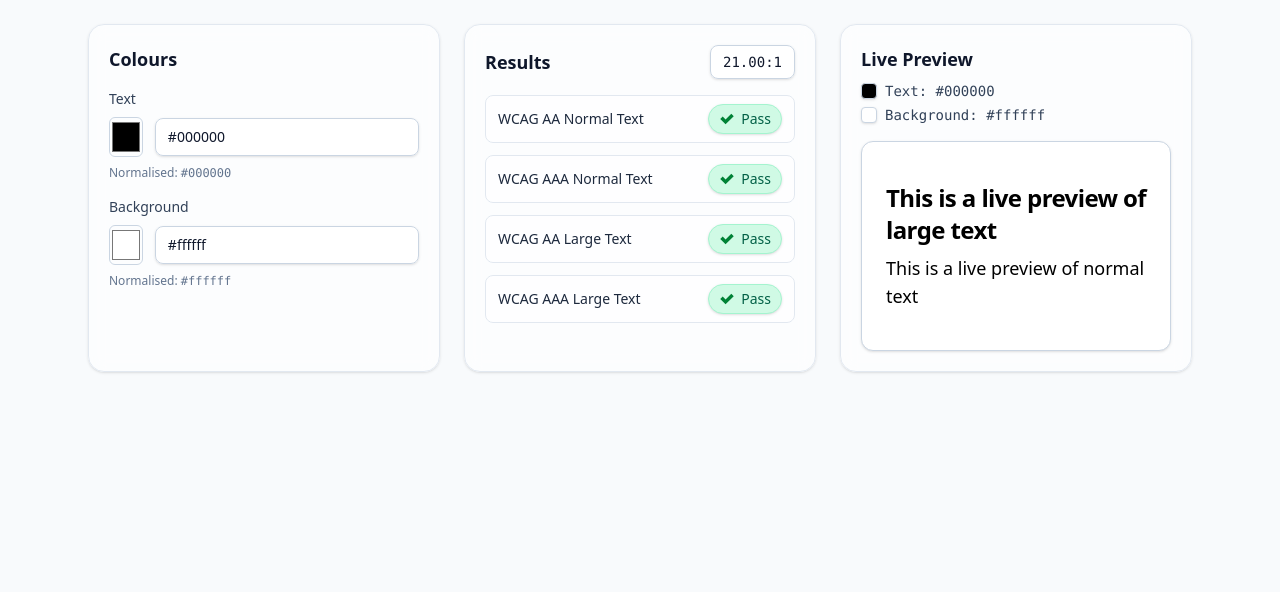
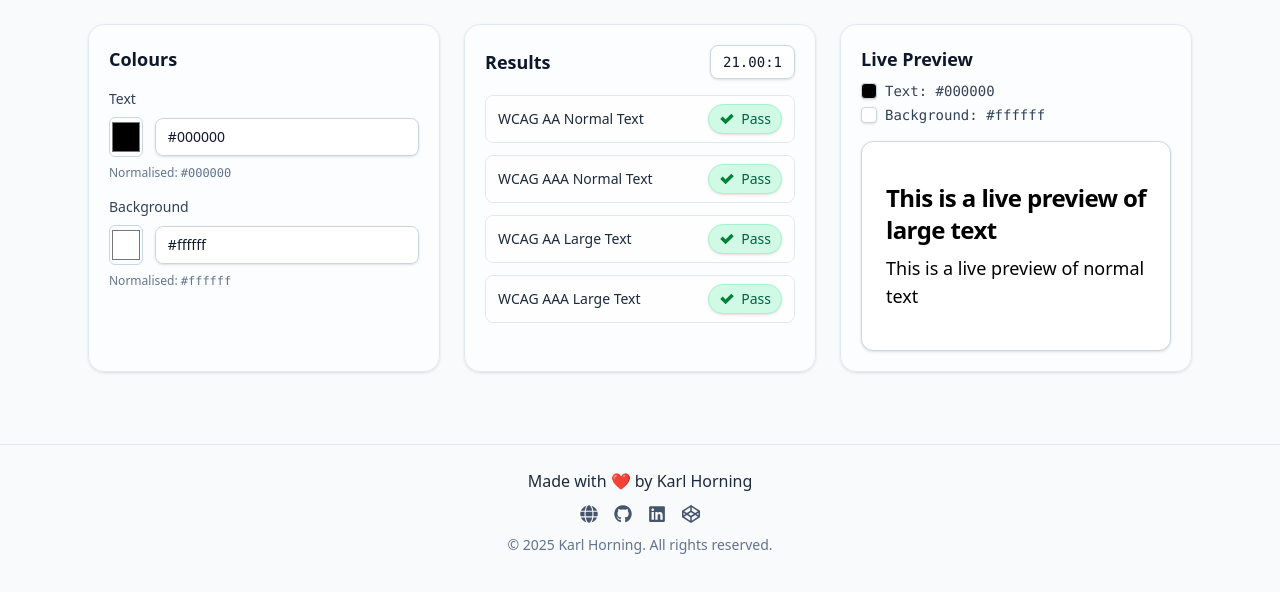
Before and after one commit to Karl-Horning/color-contrast-checker-pwa, a React (Vite) app: page / in a window 1280 px wide. Shown: the top 592 px of the page. Built offline with nearby package versions, Linux system fonts and the light colour scheme.

Commit message:
feat: add footer component

```diff
--- a/src/App.tsx
+++ b/src/App.tsx
@@ -4,6 +4,7 @@ import ColourPicker from "./components/ColourPicker";
 import LivePreview from "./components/LivePreview";
 import { normaliseHex } from "./utils/colourUtils";
 import ContrastChecker from "./components/ContrastChecker";
+import Footer from "./components/Footer";
 
 function App() {
     const [textInput, setTextInput] = useState("#000000");
@@ -13,6 +14,7 @@ function App() {
     const backgroundColour = normaliseHex(backgroundInput) || "#ffffff";
 
     return (
+        <>
             <main className="mx-auto grid max-w-6xl grid-cols-1 gap-6 p-6 xl:grid-cols-3">
                 <ColourPicker
                     textValue={textInput}
@@ -31,6 +33,8 @@ function App() {
                     backgroundHex={backgroundColour}
                 />
             </main>
+            <Footer />
+        </>
     );
 }
 
--- /dev/null
+++ b/src/components/Footer.tsx
@@ -0,0 +1,82 @@
+import { FaGithub, FaLinkedin, FaGlobe, FaCodepen } from "react-icons/fa";
+
+/**
+ * Global site footer with author attribution and social links.
+ *
+ * Renders:
+ * - A short message with author credit
+ * - Links to external profiles (personal site, GitHub, LinkedIn, CodePen)
+ * - A dynamic copyright notice
+ *
+ * The social links are presented with accessible labels and focus styles
+ * to ensure good usability in both light and dark modes.
+ *
+ * @returns A styled `<footer>` element with attribution, links, and copyright.
+ */
+export default function Footer() {
+    const year = new Date().getFullYear();
+
+    const links = [
+        {
+            href: "https://www.karlhorning.dev/",
+            label: "Personal site",
+            icon: <FaGlobe />,
+        },
+        {
+            href: "https://github.com/Karl-Horning",
+            label: "GitHub",
+            icon: <FaGithub />,
+        },
+        {
+            href: "https://www.linkedin.com/in/karl-horning/",
+            label: "LinkedIn",
+            icon: <FaLinkedin />,
+        },
+        {
+            href: "https://codepen.io/karlhorning",
+            label: "CodePen",
+            icon: <FaCodepen />,
+        },
+    ];
+
+    return (
+        <footer className="mt-12 border-t border-slate-200 dark:border-slate-700">
+            <div className="mx-auto max-w-3xl space-y-3 px-4 py-6">
+                <p className="text-center text-slate-800 dark:text-slate-200">
+                    Made with <span aria-hidden="true">❤️</span>
+                    <span className="sr-only">love</span> by Karl Horning
+                </p>
+
+                {/* Social links */}
+                <nav
+                    aria-label="Social links"
+                    className="flex justify-center gap-4"
+                >
+                    {links.map(({ href, label, icon }) => (
+                        <a
+                            key={label}
+                            href={href}
+                            target="_blank"
+                            rel="noopener noreferrer"
+                            aria-label={label}
+                            className={[
+                                "text-slate-600 hover:text-slate-900",
+                                "dark:text-slate-400 dark:hover:text-slate-200",
+                                "focus:outline-none focus-visible:ring-2 focus-visible:ring-slate-500 focus-visible:ring-offset-2",
+                                "ring-offset-white dark:ring-offset-slate-900",
+                                "transition-colors motion-safe:duration-150",
+                                "text-lg",
+                            ].join(" ")}
+                        >
+                            {icon}
+                        </a>
+                    ))}
+                </nav>
+
+                <p className="text-center text-sm text-slate-500 dark:text-slate-400">
+                    © {year} Karl Horning. All rights reserved.
+                </p>
+            </div>
+        </footer>
+    );
+}
```
Lines whose indentation alone changed are shown as unchanged.
